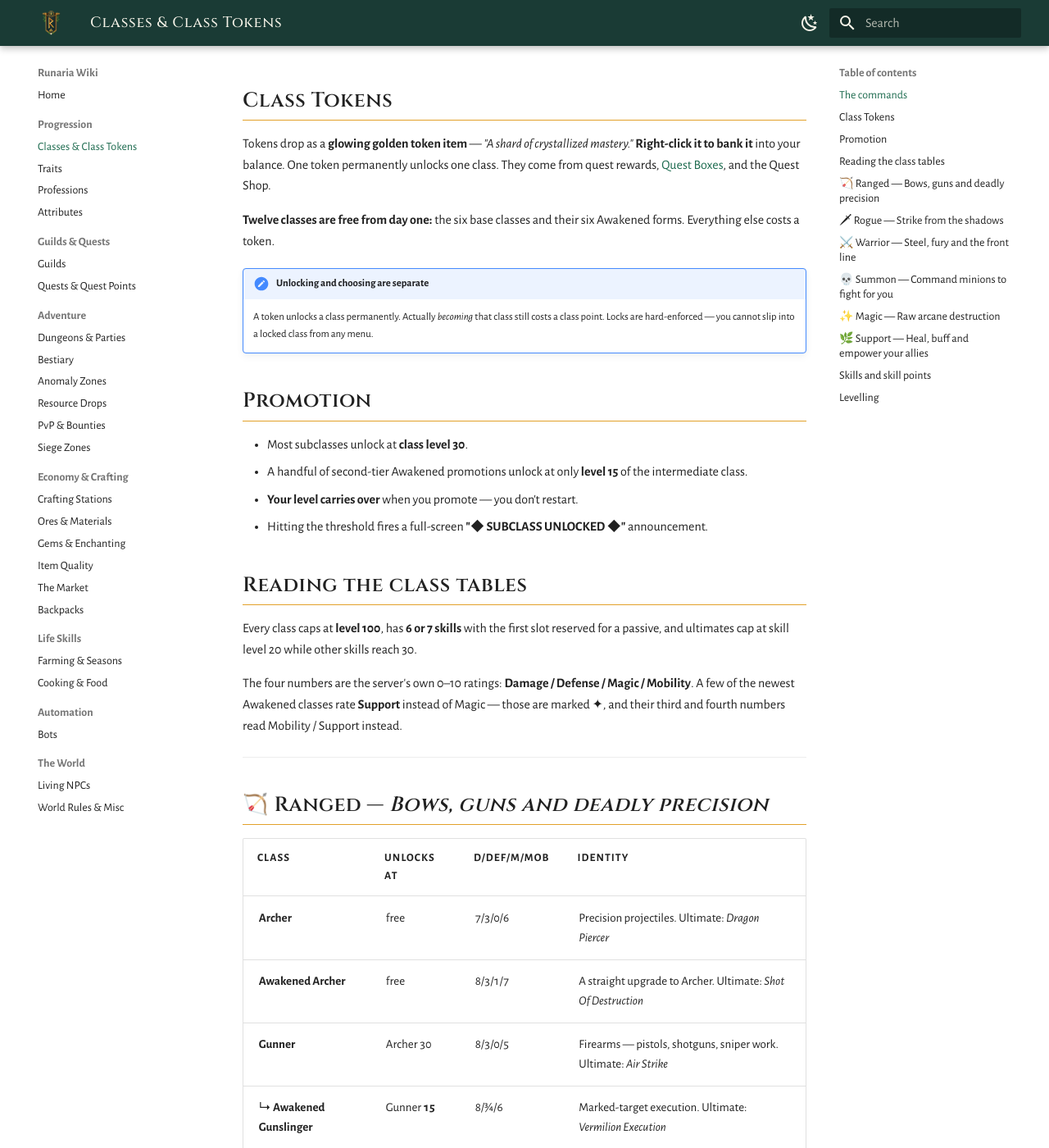
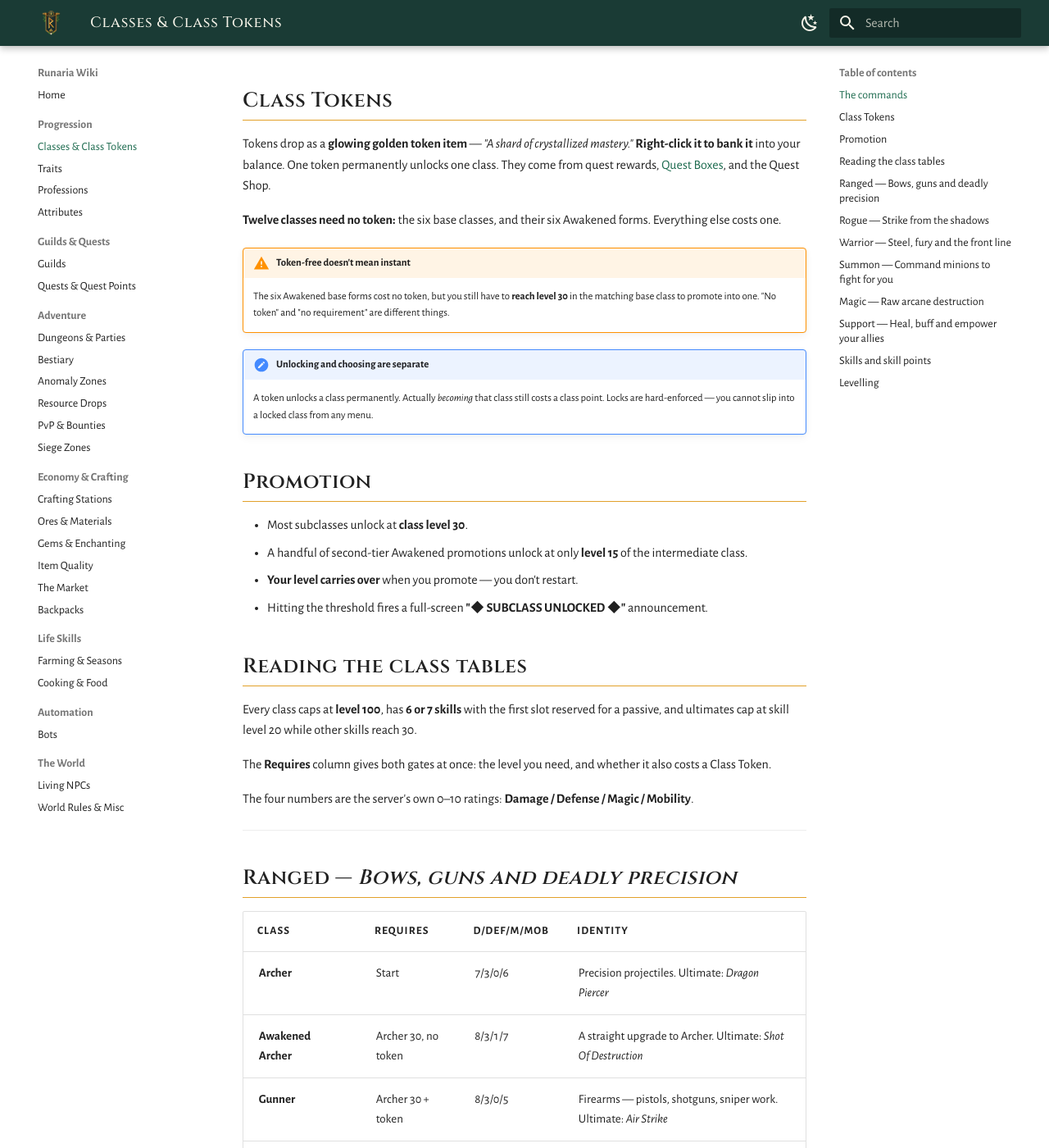
Before and after one commit to justnfly/runaria-wiki, an MkDocs documentation site: the page built from docs/progression/classes.md, in a window 1280 px wide and 1400 px high, scrolled down 577 px. Shown: the whole window at 82% size. Built offline with MkDocs 1.6.1 and Material for MkDocs 9.7.7, drawn with Linux system fonts in a browser that asks for light colours; some of the changed text lies outside the part shown.

Commit message:
Fix class requirements and strip decorative emoji
The Awakened base forms were listed as free, conflating no-token
with no-requirement - they still need level 30 in the matching base
class. The column is now Requires and states both gates for every
class. Also removes the emoji from category headings, the craftsman
table and the star-quality tables.

```diff
--- a/docs/progression/classes.md
+++ b/docs/progression/classes.md
@@ -15,7 +15,10 @@ Runaria has **44 playable classes** across six categories. You start with a base
 
 Tokens drop as a **glowing golden token item** — *"A shard of crystallized mastery."* **Right-click it to bank it** into your balance. One token permanently unlocks one class. They come from quest rewards, [Quest Boxes](../guilds/quests.md), and the Quest Shop.
 
-**Twelve classes are free from day one:** the six base classes and their six Awakened forms. Everything else costs a token.
+**Twelve classes need no token:** the six base classes, and their six Awakened forms. Everything else costs one.
+
+!!! warning "Token-free doesn't mean instant"
+    The six Awakened base forms cost no token, but you still have to **reach level 30** in the matching base class to promote into one. "No token" and "no requirement" are different things.
 
 !!! note "Unlocking and choosing are separate"
     A token unlocks a class permanently. Actually *becoming* that class still costs a class point. Locks are hard-enforced — you cannot slip into a locked class from any menu.
@@ -31,82 +34,84 @@ Tokens drop as a **glowing golden token item** — *"A shard of crystallized mas
 
 Every class caps at **level 100**, has **6 or 7 skills** with the first slot reserved for a passive, and ultimates cap at skill level 20 while other skills reach 30.
 
-The four numbers are the server's own 0–10 ratings: **Damage / Defense / Magic / Mobility**. A few of the newest Awakened classes rate **Support** instead of Magic — those are marked ✦, and their third and fourth numbers read Mobility / Support instead.
+The **Requires** column gives both gates at once: the level you need, and whether it also costs a Class Token.
+
+The four numbers are the server's own 0–10 ratings: **Damage / Defense / Magic / Mobility**.
 
 ---
 
-## 🏹 Ranged — *Bows, guns and deadly precision*
+## Ranged — *Bows, guns and deadly precision*
 
-| Class | Unlocks at | D/DEF/M/MOB | Identity |
+| Class | Requires | D/DEF/M/MOB | Identity |
 | --- | --- | --- | --- |
-| **Archer** | free | 7/3/0/6 | Precision projectiles. Ultimate: *Dragon Piercer* |
-| **Awakened Archer** | free | 8/3/1/7 | A straight upgrade to Archer. Ultimate: *Shot Of Destruction* |
-| **Gunner** | Archer 30 | 8/3/0/5 | Firearms — pistols, shotguns, sniper work. Ultimate: *Air Strike* |
-| ↳ **Awakened Gunslinger** | Gunner **15** | 8/3/4/6 | Marked-target execution. Ultimate: *Vermilion Execution* |
-| **Phoenix Hunter** | Archer 30 | 7/4/6/6 | Fire and ranged hybrid with a **self-resurrect**. Ultimate: *Phoenix Rebirth* |
-| **Beastmaster** | Archer 30 | 7/4/2/5 | Fights alongside a summoned beast. Ultimate: *Awakening Of Fenrir* |
-| **Artificer** | Archer 30 | 6/3/6/4 | Tech-magic turrets and gadgets. Ultimate: *Arcane Mecha* |
-| **Awakened Arsenalist** ✦ | Archer 30 | 8/5/7/3 | Floating-blade weapon master. Ultimate: *Arsenal Oblivion* |
+| **Archer** | Start | 7/3/0/6 | Precision projectiles. Ultimate: *Dragon Piercer* |
+| **Awakened Archer** | Archer 30, no token | 8/3/1/7 | A straight upgrade to Archer. Ultimate: *Shot Of Destruction* |
+| **Gunner** | Archer 30 + token | 8/3/0/5 | Firearms — pistols, shotguns, sniper work. Ultimate: *Air Strike* |
+| ↳ **Awakened Gunslinger** | Gunner 15 + token | 8/3/4/6 | Marked-target execution. Ultimate: *Vermilion Execution* |
+| **Phoenix Hunter** | Archer 30 + token | 7/4/6/6 | Fire and ranged hybrid with a **self-resurrect**. Ultimate: *Phoenix Rebirth* |
+| **Beastmaster** | Archer 30 + token | 7/4/2/5 | Fights alongside a summoned beast. Ultimate: *Awakening Of Fenrir* |
+| **Artificer** | Archer 30 + token | 6/3/6/4 | Tech-magic turrets and gadgets. Ultimate: *Arcane Mecha* |
+| **Awakened Arsenalist** | Archer 30 + token | 8/5/7/3 | Floating-blade weapon master. Rated on Support rather than Magic. Ultimate: *Arsenal Oblivion* |
 
-## 🗡 Rogue — *Strike from the shadows*
+## Rogue — *Strike from the shadows*
 
-| Class | Unlocks at | D/DEF/M/MOB | Identity |
+| Class | Requires | D/DEF/M/MOB | Identity |
 | --- | --- | --- | --- |
-| **Assassin** | free | 8/3/2/9 | Fast, lethal, fragile. Has a stealth skill. Ultimate: *Blade Dance* |
-| **Awakened Assassin** | free | 8/3/4/**10** | The most mobile class in the game. Ultimate: *Last Dance* |
-| **Bloodmoon Vampire** | Assassin 30 | 7/4/6/7 | Blood-magic lifesteal. Ultimate: *Bloodborne Scythe* |
-| **Monk** | Assassin 30 | 7/5/4/8 | Chi fighter and counter-puncher. Ultimate: *Dragon Fists* |
-| **Martial Artist** | Assassin 30 | 8/4/1/9 | Pure unarmed combos. Ultimate: *Multi Strike* |
-| ↳ **Awakened Martial Artist** | Martial Artist **15** | 8/4/2/9 | Ultimate: *Dragon Strike* |
-| **Gale Glaive** | Assassin 30 | 8/4/2/8 | Wind polearm dancer. Ultimate: *Windbound Fury* |
-| **Reaper** | Assassin 30 | 8/5/6/6 | Soul harvester. Ultimate: *God Of Death* |
+| **Assassin** | Start | 8/3/2/9 | Fast, lethal, fragile. Has a stealth skill. Ultimate: *Blade Dance* |
+| **Awakened Assassin** | Assassin 30, no token | 8/3/4/**10** | The most mobile class in the game. Ultimate: *Last Dance* |
+| **Bloodmoon Vampire** | Assassin 30 + token | 7/4/6/7 | Blood-magic lifesteal. Ultimate: *Bloodborne Scythe* |
+| **Monk** | Assassin 30 + token | 7/5/4/8 | Chi fighter and counter-puncher. Ultimate: *Dragon Fists* |
+| **Martial Artist** | Assassin 30 + token | 8/4/1/9 | Pure unarmed combos. Ultimate: *Multi Strike* |
+| ↳ **Awakened Martial Artist** | Martial Artist 15 + token | 8/4/2/9 | Ultimate: *Dragon Strike* |
+| **Gale Glaive** | Assassin 30 + token | 8/4/2/8 | Wind polearm dancer. Ultimate: *Windbound Fury* |
+| **Reaper** | Assassin 30 + token | 8/5/6/6 | Soul harvester. Ultimate: *God Of Death* |
 
-## ⚔️ Warrior — *Steel, fury and the front line*
+## Warrior — *Steel, fury and the front line*
 
-| Class | Unlocks at | D/DEF/M/MOB | Identity |
+| Class | Requires | D/DEF/M/MOB | Identity |
 | --- | --- | --- | --- |
-| **Warrior** | free | 8/8/0/3 | Sturdy frontline. Ultimate: *Judgement* |
-| **Awakened Warrior** | free | 9/7/0/4 | Ultimate: *Strike Of Fury* |
-| **Barbarian** | Warrior 30 | **9**/5/0/3 | Trades armor for raw offense. Ultimate: *Eternal Fury* |
-| **Dragon Warrior** | Warrior 30 | 8/6/5/3 | Draconic bruiser. Ultimate: *Dragonborn* |
-| ↳ **Awakened Dragon Warrior** | Dragon Warrior **15** | 8/6/6/4 | Ultimate: *Dragons Wrath* |
-| **Arctic Knight** | Warrior 30 | 6/8/6/2 | Frost tank and control. Ultimate: *Permafrost Lance* |
-| **Death Knight** | Warrior 30 | 7/7/6/2 | Cursed knight. Ultimate: *Death Sentence* |
-| **Paladin** | Warrior 30 | 6/**9**/5/2 | The tankiest class on the server. Ultimate: *Last Stand* |
-| **Ninja Samurai** | Warrior 30 | **9**/4/1/8 | Stance-switcher with **8 skills**, the most of any class. Ultimate: *Forbidden Art* |
+| **Warrior** | Start | 8/8/0/3 | Sturdy frontline. Ultimate: *Judgement* |
+| **Awakened Warrior** | Warrior 30, no token | 9/7/0/4 | Ultimate: *Strike Of Fury* |
+| **Barbarian** | Warrior 30 + token | **9**/5/0/3 | Trades armor for raw offense. Ultimate: *Eternal Fury* |
+| **Dragon Warrior** | Warrior 30 + token | 8/6/5/3 | Draconic bruiser. Ultimate: *Dragonborn* |
+| ↳ **Awakened Dragon Warrior** | Dragon Warrior 15 + token | 8/6/6/4 | Ultimate: *Dragons Wrath* |
+| **Arctic Knight** | Warrior 30 + token | 6/8/6/2 | Frost tank and control. Ultimate: *Permafrost Lance* |
+| **Death Knight** | Warrior 30 + token | 7/7/6/2 | Cursed knight. Ultimate: *Death Sentence* |
+| **Paladin** | Warrior 30 + token | 6/**9**/5/2 | The tankiest class on the server. Ultimate: *Last Stand* |
+| **Ninja Samurai** | Warrior 30 + token | **9**/4/1/8 | Stance-switcher with **8 skills**, the most of any class. Ultimate: *Forbidden Art* |
 
-## 💀 Summon — *Command minions to fight for you*
+## Summon — *Command minions to fight for you*
 
-| Class | Unlocks at | D/DEF/M/MOB | Identity |
+| Class | Requires | D/DEF/M/MOB | Identity |
 | --- | --- | --- | --- |
-| **Summoner** | free | 6/3/8/3 | Spirits fight for you. Ultimate: *Summon Phoenix* |
-| **Awakened Summoner** | free | 7/3/9/3 | Bigger, commandable minions. Ultimate: *Summon Dragon* |
-| **Necromancer** | Summoner 30 | 7/3/9/2 | Cheap, endless summons paid for in mana. Ultimate: *Skeletal Minion* |
-| ↳ **Awakened Necromancer** | Necromancer **15** | 7/4/9/2 | Ultimate: *Necroknight* |
-| **Shadowmancer** | Summoner 30 | 7/3/9/4 | The Dark Monarch's arts — **8 skills**, fear and shadow minions. Ultimate: *Shadow Dragon* |
+| **Summoner** | Start | 6/3/8/3 | Spirits fight for you. Ultimate: *Summon Phoenix* |
+| **Awakened Summoner** | Summoner 30, no token | 7/3/9/3 | Bigger, commandable minions. Ultimate: *Summon Dragon* |
+| **Necromancer** | Summoner 30 + token | 7/3/9/2 | Cheap, endless summons paid for in mana. Ultimate: *Skeletal Minion* |
+| ↳ **Awakened Necromancer** | Necromancer 15 + token | 7/4/9/2 | Ultimate: *Necroknight* |
+| **Shadowmancer** | Summoner 30 + token | 7/3/9/4 | The Dark Monarch's arts — **8 skills**, fear and shadow minions. Ultimate: *Shadow Dragon* |
 
-## ✨ Magic — *Raw arcane destruction*
+## Magic — *Raw arcane destruction*
 
-| Class | Unlocks at | D/DEF/M/MOB | Identity |
+| Class | Requires | D/DEF/M/MOB | Identity |
 | --- | --- | --- | --- |
-| **Mage** | free | 8/2/**10**/3 | Turns mana into destruction. Ultimate: *Inferno Chains* |
-| **Awakened Mage** | free | 8/2/**10**/3 | Ultimate: *Meteor Of Doom* |
-| **Archmage** | Mage 30 | 8/2/**10**/3 | Grand arcana, 7 skills. Ultimate: *Arcane Devastation* |
-| **Awakened Pyromancer** | Mage 30 | 8/2/**10**/3 | All fire, all the time. Ultimate: *Infernal Judgement* |
-| **Elementalist** | Mage 30 | 8/2/**10**/4 | Every element at once. Ultimate: *Overheat* |
-| **Terramancer** | Mage 30 | 7/5/9/2 | The tankiest mage — earth control. Ultimate: *Earth Shockwave* |
-| **Illusionist** | Mage 30 | 7/2/9/5 | Cards and mirrors. Ultimate: *Mirror Dimension* |
+| **Mage** | Start | 8/2/**10**/3 | Turns mana into destruction. Ultimate: *Inferno Chains* |
+| **Awakened Mage** | Mage 30, no token | 8/2/**10**/3 | Ultimate: *Meteor Of Doom* |
+| **Archmage** | Mage 30 + token | 8/2/**10**/3 | Grand arcana, 7 skills. Ultimate: *Arcane Devastation* |
+| **Awakened Pyromancer** | Mage 30 + token | 8/2/**10**/3 | All fire, all the time. Ultimate: *Infernal Judgement* |
+| **Elementalist** | Mage 30 + token | 8/2/**10**/4 | Every element at once. Ultimate: *Overheat* |
+| **Terramancer** | Mage 30 + token | 7/5/9/2 | The tankiest mage — earth control. Ultimate: *Earth Shockwave* |
+| **Illusionist** | Mage 30 + token | 7/2/9/5 | Cards and mirrors. Ultimate: *Mirror Dimension* |
 
-## 🌿 Support — *Heal, buff and empower your allies*
+## Support — *Heal, buff and empower your allies*
 
-| Class | Unlocks at | D/DEF/M/MOB | Identity |
+| Class | Requires | D/DEF/M/MOB | Identity |
 | --- | --- | --- | --- |
-| **Shaman** | free | 6/5/7/3 | Totems and healing. Ultimate: *Ancestral Power* |
-| **Awakened Shaman** | free | 6/5/7/3 | Adds stance-switching. Ultimate: *Ancestral Hands* |
-| **Cleric** | Shaman 30 | 5/4/6/3 | Holy healer with an angel companion. Ultimate: *Divine Punishment* |
-| **Bard** | Shaman 30 | 5/3/6/4 | Battle music and ally buffs. Ultimate: *Symphony Of Destruction* |
-| ↳ **Awakened Bard** | Bard **15** | 6/3/7/4 | Ultimate: *Grand Performance* |
-| **Druid** | Shaman 30 | 6/4/8/3 | Shapeshifter with three forms — **Bear** to tank, **Hawk** to fly, **Wolf** to hunt |
+| **Shaman** | Start | 6/5/7/3 | Totems and healing. Ultimate: *Ancestral Power* |
+| **Awakened Shaman** | Shaman 30, no token | 6/5/7/3 | Adds stance-switching. Ultimate: *Ancestral Hands* |
+| **Cleric** | Shaman 30 + token | 5/4/6/3 | Holy healer with an angel companion. Ultimate: *Divine Punishment* |
+| **Bard** | Shaman 30 + token | 5/3/6/4 | Battle music and ally buffs. Ultimate: *Symphony Of Destruction* |
+| ↳ **Awakened Bard** | Bard 15 + token | 6/3/7/4 | Ultimate: *Grand Performance* |
+| **Druid** | Shaman 30 + token | 6/4/8/3 | Shapeshifter with three forms — **Bear** to tank, **Hawk** to fly, **Wolf** to hunt |
 
 ---
 
```
Also changed, not shown: docs/economy/stations.md (+4 -4 lines), docs/lifeskills/cooking.md (+2 -2 lines), docs/lifeskills/farming.md (+2 -2 lines).
